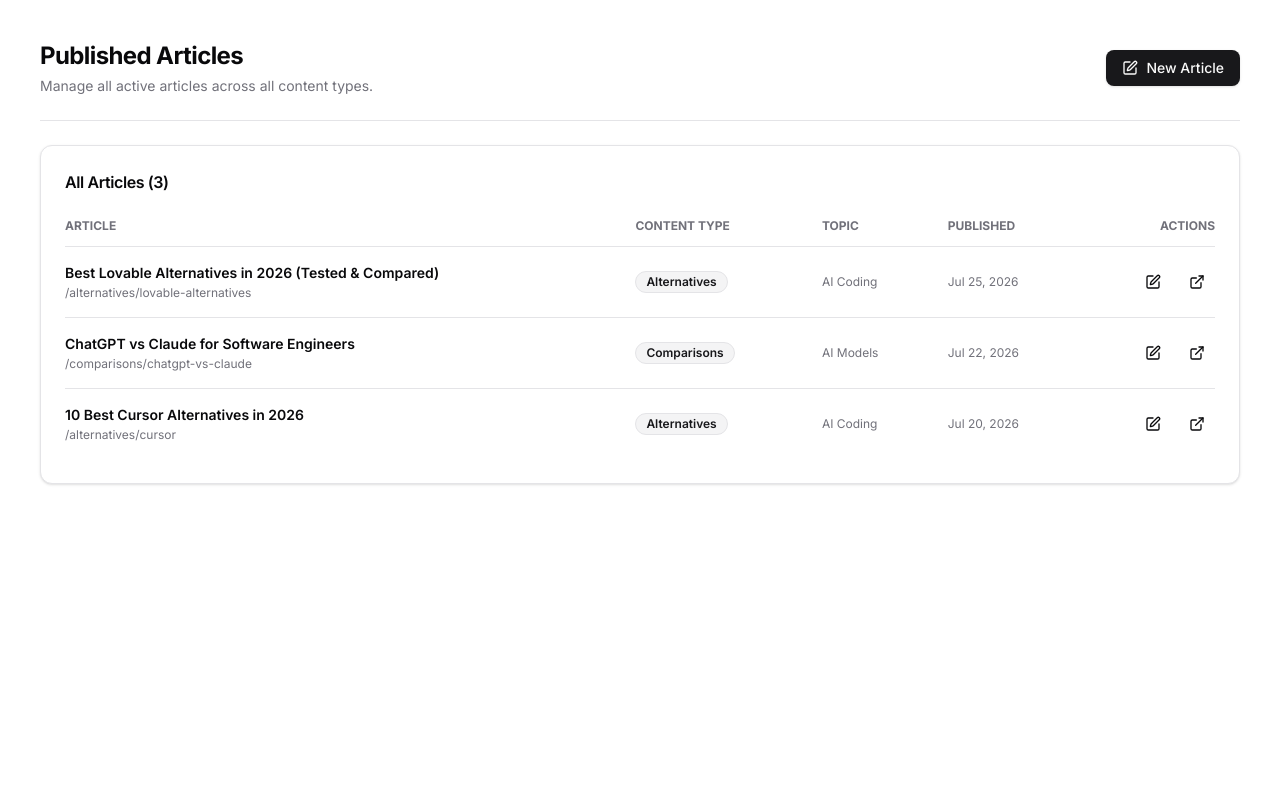
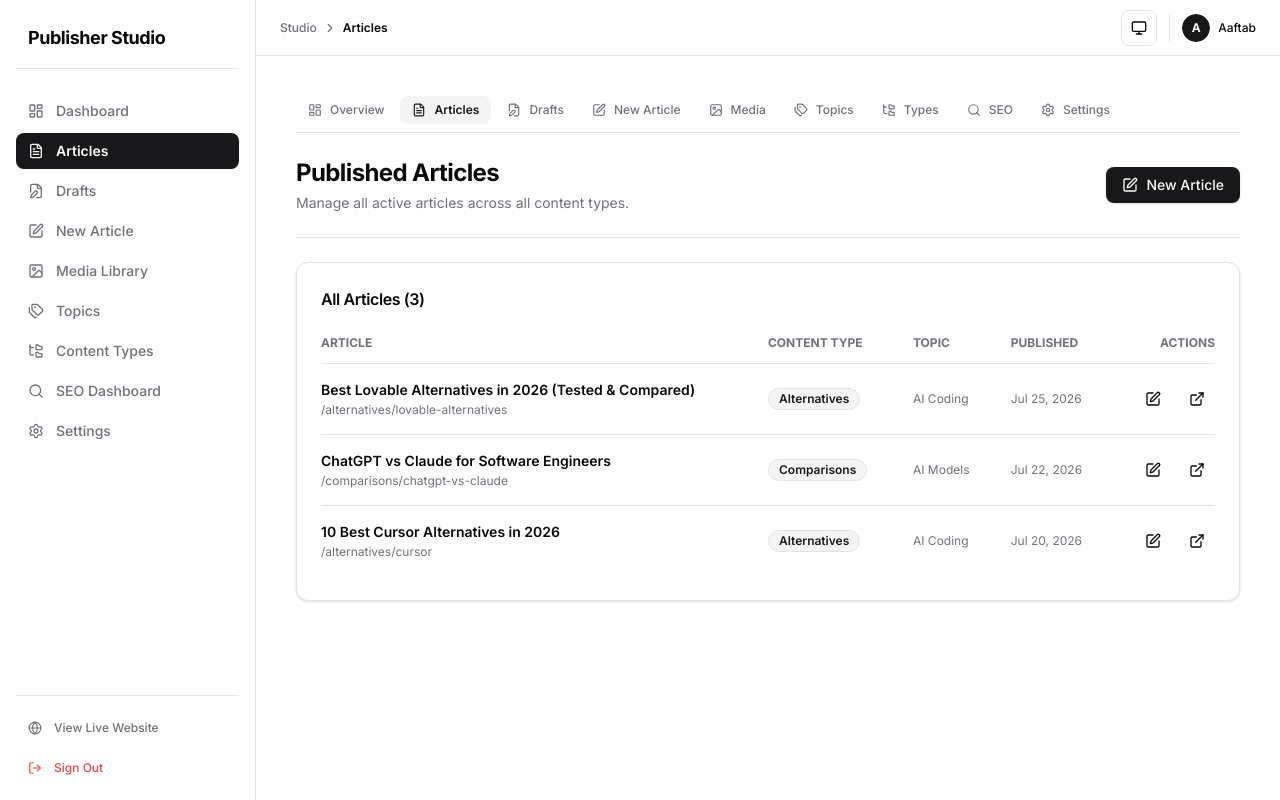
Before and after one commit to aaftabp295/wethedevs, a Next.js app: page /admin/articles in a window 1280 px wide. Built offline with nearby package versions, Linux system fonts and the light colour scheme; no server answers.

Commit message:
admin navigation added

```diff
--- a/app/(admin)/admin/layout.tsx
+++ b/app/(admin)/admin/layout.tsx
@@ -1,33 +1,22 @@
-import { auth } from '@/lib/auth/config';
 import { AdminSidebar } from '@/components/layout/admin-sidebar';
 import { AdminTopbar } from '@/components/layout/admin-topbar';
+import { AdminSubnav } from '@/components/layout/admin-subnav';
 
-export default async function AdminLayout({
+export default function AdminLayout({
   children,
 }: {
   children: React.ReactNode;
 }) {
-  const session = await auth();
-
   return (
     <div className="min-h-screen flex bg-background">
-      {session ? (
-        <>
       <AdminSidebar />
       <div className="flex-1 flex flex-col min-w-0">
         <AdminTopbar />
-            <main className="flex-1 p-6 sm:p-8 lg:p-10 max-w-7xl w-full mx-auto">
+        <main className="flex-1 p-6 sm:p-8 lg:p-10 max-w-7xl w-full mx-auto space-y-6">
+          <AdminSubnav />
           {children}
         </main>
       </div>
-        </>
-      ) : (
-        <div className="flex-1 flex flex-col min-w-0">
-          <main className="flex-1 p-6 sm:p-8 lg:p-10 max-w-7xl w-full mx-auto">
-            {children}
-          </main>
-        </div>
-      )}
     </div>
   );
 }
--- a/components/editor/editor.tsx
+++ b/components/editor/editor.tsx
@@ -76,6 +76,7 @@
   }, [initialContent]);
 
   const editor = useEditor({
+    immediatelyRender: false,
     extensions: [
       StarterKit.configure({
         heading: { levels: [1, 2, 3, 4] },
--- a/components/layout/admin-sidebar.tsx
+++ b/components/layout/admin-sidebar.tsx
@@ -34,7 +34,7 @@
   const pathname = usePathname();
 
   return (
-    <aside className="w-64 shrink-0 border-r border-border bg-card p-4 flex flex-col justify-between sticky top-0 h-screen">
+    <aside className="hidden lg:flex w-64 shrink-0 border-r border-border bg-card p-4 flex-col justify-between sticky top-0 h-screen">
       <div className="space-y-6">
         {/* Header */}
         <div className="flex items-center justify-between px-3 py-2 border-b border-border pb-4">
--- /dev/null
+++ b/components/layout/admin-subnav.tsx
@@ -0,0 +1,61 @@
+'use client';
+
+import Link from 'next/link';
+import { usePathname } from 'next/navigation';
+import { cn } from '@/lib/utils';
+import {
+  LayoutDashboard,
+  FileText,
+  FileEdit,
+  PenSquare,
+  ImageIcon,
+  Tags,
+  FolderTree,
+  Search,
+  Settings,
+} from 'lucide-react';
+
+const subNavItems = [
+  { label: 'Overview', href: '/admin', icon: LayoutDashboard },
+  { label: 'Articles', href: '/admin/articles', icon: FileText },
+  { label: 'Drafts', href: '/admin/drafts', icon: FileEdit },
+  { label: 'New Article', href: '/admin/editor', icon: PenSquare },
+  { label: 'Media', href: '/admin/media', icon: ImageIcon },
+  { label: 'Topics', href: '/admin/topics', icon: Tags },
+  { label: 'Types', href: '/admin/content-types', icon: FolderTree },
+  { label: 'SEO', href: '/admin/seo', icon: Search },
+  { label: 'Settings', href: '/admin/settings', icon: Settings },
+];
+
+export function AdminSubnav() {
+  const pathname = usePathname();
+
+  return (
+    <div className="border-b border-border overflow-x-auto">
+      <nav className="flex items-center gap-1 min-w-max pb-2">
+        {subNavItems.map((item) => {
+          const Icon = item.icon;
+          const isActive =
+            pathname === item.href ||
+            (item.href !== '/admin' && pathname.startsWith(item.href));
+
+          return (
+            <Link
+              key={item.href}
+              href={item.href}
+              className={cn(
+                'flex items-center gap-2 px-3 py-1.5 text-xs font-medium rounded-md transition-colors whitespace-nowrap',
+                isActive
+                  ? 'bg-secondary text-secondary-foreground font-semibold'
+                  : 'text-muted-foreground hover:bg-accent hover:text-accent-foreground'
+              )}
+            >
+              <Icon className="h-3.5 w-3.5" />
+              <span>{item.label}</span>
+            </Link>
+          );
+        })}
+      </nav>
+    </div>
+  );
+}
--- a/components/layout/admin-topbar.tsx
+++ b/components/layout/admin-topbar.tsx
@@ -1,19 +1,136 @@
+'use client';
+
+import * as React from 'react';
+import Link from 'next/link';
+import { usePathname } from 'next/navigation';
 import { ThemeToggle } from '@/components/shared/theme-toggle';
 import { Avatar, AvatarFallback } from '@/components/ui/avatar';
+import { Button } from '@/components/ui/button';
+import { Sheet, SheetContent, SheetHeader, SheetTitle, SheetTrigger } from '@/components/ui/sheet';
 import { siteConfig } from '@/lib/site.config';
+import { cn } from '@/lib/utils';
+import {
+  LayoutDashboard,
+  FileText,
+  FileEdit,
+  FolderTree,
+  Tags,
+  Search,
+  Settings,
+  Image as ImageIcon,
+  LogOut,
+  PenSquare,
+  Globe,
+  Menu,
+  ChevronRight,
+} from 'lucide-react';
+import { signOut } from 'next-auth/react';
 
-interface AdminTopbarProps {
-  title?: string;
-}
+const adminNavItems = [
+  { label: 'Dashboard', href: '/admin', icon: LayoutDashboard },
+  { label: 'Articles', href: '/admin/articles', icon: FileText },
+  { label: 'Drafts', href: '/admin/drafts', icon: FileEdit },
+  { label: 'New Article', href: '/admin/editor', icon: PenSquare },
+  { label: 'Media Library', href: '/admin/media', icon: ImageIcon },
+  { label: 'Topics', href: '/admin/topics', icon: Tags },
+  { label: 'Content Types', href: '/admin/content-types', icon: FolderTree },
+  { label: 'SEO Dashboard', href: '/admin/seo', icon: Search },
+  { label: 'Settings', href: '/admin/settings', icon: Settings },
+];
 
-export function AdminTopbar({ title = 'Dashboard' }: AdminTopbarProps) {
+export function AdminTopbar() {
+  const pathname = usePathname();
+  const [mobileOpen, setMobileOpen] = React.useState(false);
+
+  // Determine route title/breadcrumb label
+  const activeItem = adminNavItems.find(
+    (item) => item.href !== '/admin' && pathname.startsWith(item.href)
+  ) || adminNavItems[0];
+
   return (
-    <header className="h-14 border-b border-border bg-background px-6 flex items-center justify-between sticky top-0 z-40">
-      <h1 className="font-bold text-lg tracking-tight">{title}</h1>
+    <header className="h-14 border-b border-border bg-background/95 px-4 sm:px-6 flex items-center justify-between sticky top-0 z-40 backdrop-blur-md">
+      {/* Left: Mobile Menu Trigger + Breadcrumb */}
+      <div className="flex items-center gap-3">
+        {/* Mobile Sidebar Sheet Trigger */}
+        <Sheet open={mobileOpen} onOpenChange={setMobileOpen}>
+          <SheetTrigger asChild>
+            <Button variant="ghost" size="icon" className="lg:hidden h-8 w-8">
+              <Menu className="h-4 w-4" />
+              <span className="sr-only">Toggle Admin Navigation</span>
+            </Button>
+          </SheetTrigger>
+          <SheetContent side="left" className="w-64 p-4 flex flex-col justify-between">
+            <div className="space-y-6">
+              <SheetHeader>
+                <SheetTitle className="font-bold tracking-tight text-lg text-left">
+                  Publisher Studio
+                </SheetTitle>
+              </SheetHeader>
+              <nav className="space-y-1">
+                {adminNavItems.map((item) => {
+                  const Icon = item.icon;
+                  const isActive =
+                    pathname === item.href ||
+                    (item.href !== '/admin' && pathname.startsWith(item.href));
+
+                  return (
+                    <Link
+                      key={item.href}
+                      href={item.href}
+                      onClick={() => setMobileOpen(false)}
+                      className={cn(
+                        'flex items-center gap-3 rounded-md px-3 py-2 text-sm font-medium transition-colors',
+                        isActive
+                          ? 'bg-primary text-primary-foreground font-semibold shadow-xs'
+                          : 'text-muted-foreground hover:bg-accent hover:text-accent-foreground'
+                      )}
+                    >
+                      <Icon className="h-4 w-4 shrink-0" />
+                      <span>{item.label}</span>
+                    </Link>
+                  );
+                })}
+              </nav>
+            </div>
+            <div className="space-y-2 pt-4 border-t border-border">
+              <Link
+                href="/"
+                target="_blank"
+                className="flex items-center gap-3 rounded-md px-3 py-2 text-xs font-medium text-muted-foreground hover:bg-accent hover:text-accent-foreground"
+              >
+                <Globe className="h-3.5 w-3.5 shrink-0" />
+                <span>View Live Website</span>
+              </Link>
+              <button
+                onClick={() => signOut({ callbackUrl: '/admin/login' })}
+                className="flex w-full items-center gap-3 rounded-md px-3 py-2 text-xs font-medium text-destructive hover:bg-destructive/10"
+              >
+                <LogOut className="h-3.5 w-3.5 shrink-0" />
+                <span>Sign Out</span>
+              </button>
+            </div>
+          </SheetContent>
+        </Sheet>
+
+        {/* Dynamic Breadcrumbs */}
+        <div className="flex items-center gap-1.5 text-xs font-medium text-muted-foreground">
+          <Link href="/admin" className="hover:text-foreground transition-colors">
+            Studio
+          </Link>
+          {pathname !== '/admin' && (
+            <>
+              <ChevronRight className="h-3.5 w-3.5" />
+              <span className="text-foreground font-semibold">{activeItem.label}</span>
+            </>
+          )}
+        </div>
+      </div>
+
+      {/* Right: Theme Toggle + User Profile */}
       <div className="flex items-center gap-3">
         <ThemeToggle />
         <div className="flex items-center gap-2 border-l border-border pl-3">
-          <Avatar className="h-8 w-8">
+          <Avatar className="h-7 w-7">
             <AvatarFallback className="bg-primary text-primary-foreground font-bold text-xs">
               A
             </AvatarFallback>
```
Lines whose indentation alone changed are shown as unchanged.
